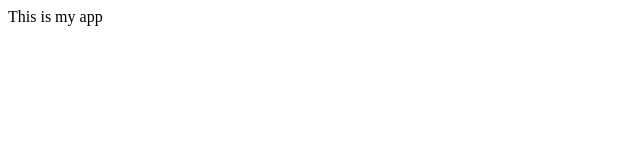
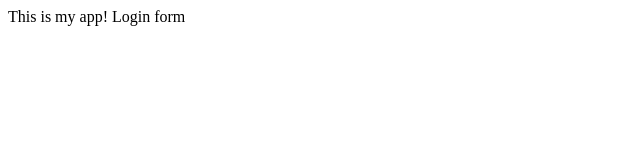
Before and after one commit to dak446/mysample, a plain HTML site: page index.html in a window 1280 px wide. Shown: the full height of the page, 0-640 px from the left. Drawn offline with Linux system fonts and the light colour scheme.

Commit message:
login form

```diff
--- a/index.html
+++ b/index.html
@@ -3,6 +3,7 @@
   <title>My App</title>
   <head>
     <body>
-      This is my app
+      This is my app!
+      Login form
     <body>
 </html>
```
Also changed, not shown: login.html (added, +1 -0 lines).
